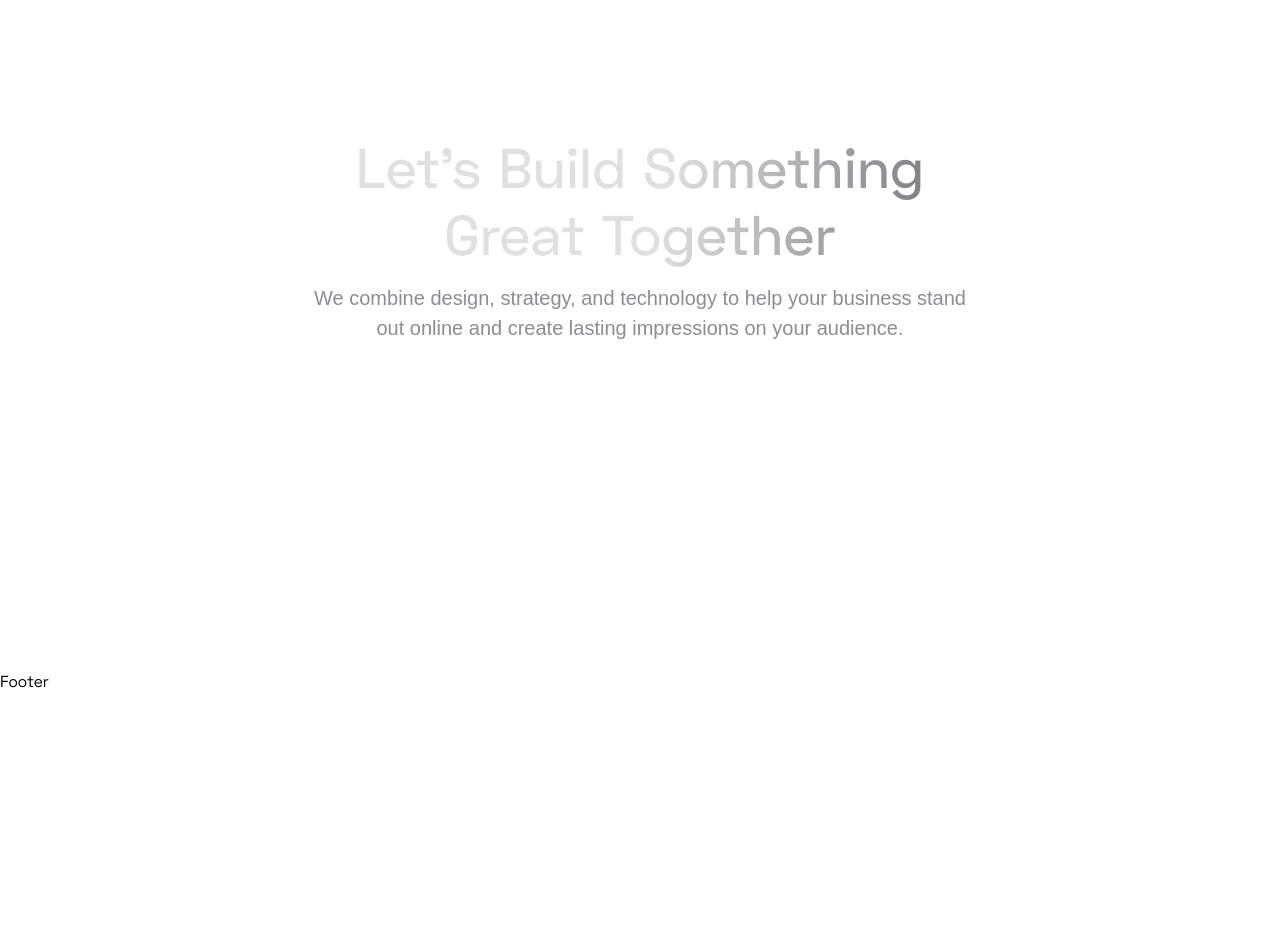
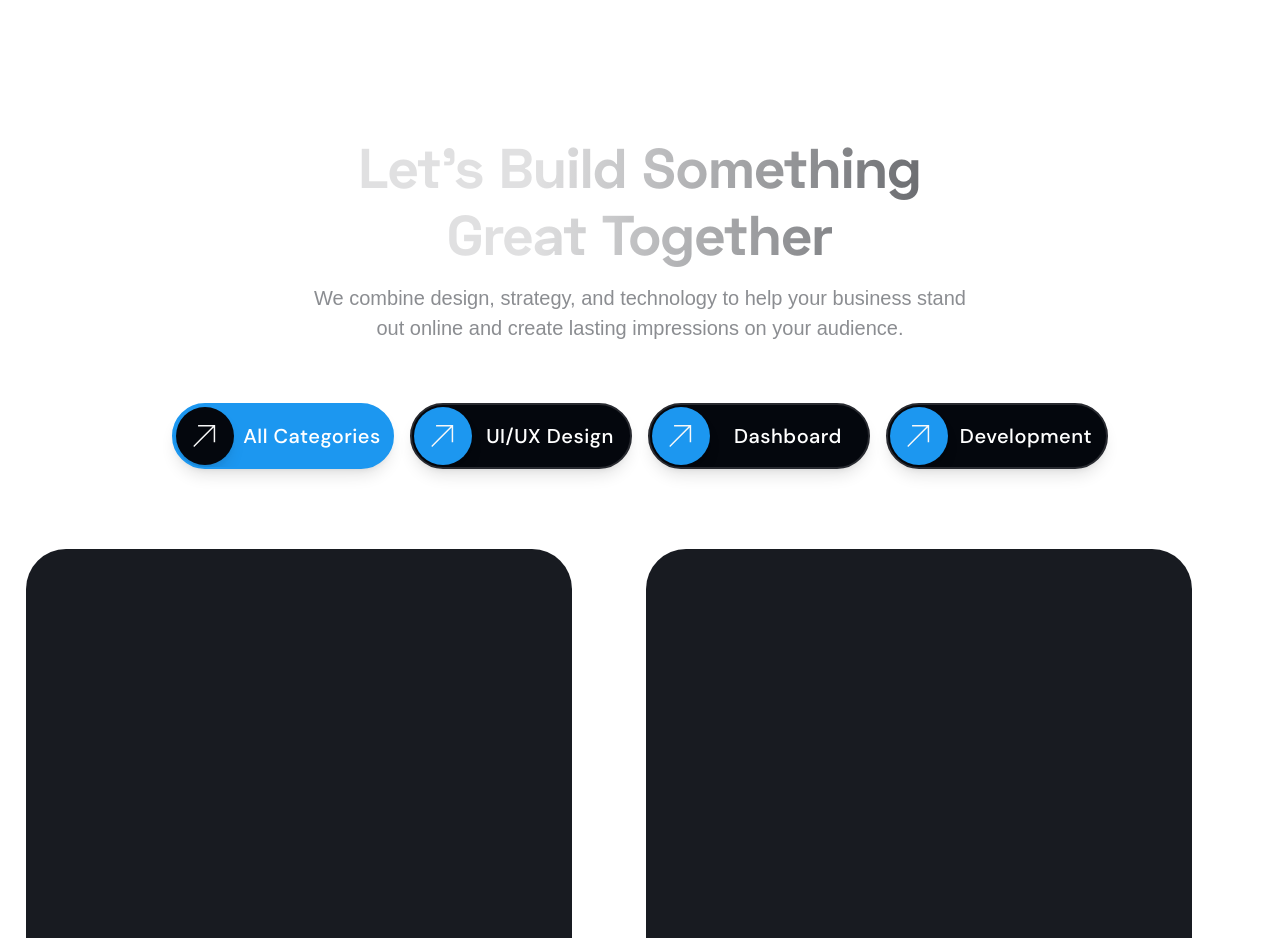
Before and after one commit to Levi9111/UIX-Design-Lab, a Next.js app: page / in a window 1280 px wide. Shown: the part 1000-1938 px from the top of the page. Before the commit the page ends 1693 px from the top, so only its background shows below. Built offline with nearby package versions, Linux system fonts and the light colour scheme; a web font is replaced by a local one.

Commit message:
service section updated

```diff
--- a/src/app/globals.css
+++ b/src/app/globals.css
@@ -22,6 +22,7 @@
   --color-gray-web: #b9b9bb;
   --color-granite: #62615d;
   --color-sky-blue: #1c97f0;
+  --color-charcoal-blue: #181b21;
 
   --font-space-grotesk: var(--font-space-grotesk), sans-serif;
   --font-dm-sans: var(--font-dm-sans), sans-serif;
@@ -55,16 +56,37 @@ body {
 }
 
 @utility break {
-  @apply hidden md:block;
+  @apply hidden  md:block;
 }
 
 @utility uix-title {
-  background: linear-gradient(96.64deg, #e0e0e1 51.66%, #04070d 100%);
-  @apply text-[56px] font-medium leading-120 tracking-1 text-center bg-clip-text text-transparent;
+  background: linear-gradient(96.64deg, #e0e0e1 41.66%, #04070d 100%);
+  @apply text-[56px] font-bold leading-120 tracking-1 text-center bg-clip-text text-transparent;
 }
 
 @utility uix-text-title {
   @apply font-normal text-xl text-roman-silver leading-150 tracking-0 text-center;
+}
+
+.gradient-border {
+  background: linear-gradient(
+    135deg,
+    rgba(226, 232, 240, 0.1) 0%,
+    rgba(226, 232, 240, 0.05) 100%
+  );
+}
+
+.glass-effect {
+  backdrop-filter: blur(10px);
+  background: rgba(26, 32, 44, 0.8);
+}
+
+.inner-shadow {
+  box-shadow: inset 0 4px 8px rgba(0, 0, 0, 0.3);
+}
+
+.subtle-glow {
+  box-shadow: 0 0 20px rgba(226, 232, 240, 0.1);
 }
 
 /*
--- a/src/components/Button.tsx
+++ b/src/components/Button.tsx
@@ -19,7 +19,7 @@ const Button = ({
 
   return (
     <motion.div
-      className='relative group inline-block w-full max-w-[222px] '
+      className='relative group inline-block min-w-[222px] font-dm-sans'
       onHoverStart={() => setIsHovered(true)}
       onHoverEnd={() => setIsHovered(false)}
       initial={{ y: 0 }}
@@ -39,7 +39,7 @@ const Button = ({
 
       <motion.button
         className={clsx(
-          'relative z-10 w-full min-w-[180px] h-[66px] sm:h-[60px] md:h-[66px] rounded-[35px] flex items-center justify-between gap-3 px-[2px] border-2 transition-all duration-300 ease-out shadow-lg overflow-hidden cursor-pointer',
+          'relative z-10 w-full min-w-[180px] h-[66px] sm:h-[60px] md:h-[66px] rounded-[35px] flex items-center justify-between gap-0 px-[2px] border-2 transition-all duration-300 ease-out shadow-lg overflow-hidden cursor-pointer',
           type === 1
             ? 'border-[#282A30] bg-rich-black hover:border-[#404248]'
             : 'border-sky-blue bg-sky-blue hover:border-sky-blue/80',
@@ -111,7 +111,7 @@ const Button = ({
         {/* Text with smooth reveal animation */}
         <motion.div
           className={clsx(
-            'relative z-20 flex-1 min-w-0 text-xl sm:text-lg md:text-xl font-medium tracking-wide text-center pr-4',
+            'relative z-20 flex-1 min-w-0 text-xl sm:text-lg md:text-xl font-medium tracking-wide text-center',
             '!text-white',
           )}
           animate={{
--- a/src/components/ProvidedServices.tsx
+++ b/src/components/ProvidedServices.tsx
@@ -1,3 +1,61 @@
+import Button from './Button';
+
+const navigationLinks = [
+  {
+    title: 'All Categories',
+    path: '',
+    type: 2,
+  },
+  {
+    title: 'UI/UX Design',
+    path: '',
+    type: 1,
+  },
+  {
+    title: 'Dashboard',
+    path: '',
+    type: 1,
+  },
+  {
+    title: 'Development',
+    path: '',
+    type: 1,
+  },
+];
+
+const serviceDetailsData = [
+  {
+    title: 'My Shell AI',
+    description:
+      'MyShell is building an AI consumer layer that connects users, creators, and open-source AI researchers.',
+  },
+  {
+    title: 'My Shell AI',
+    description:
+      'MyShell is building an AI consumer layer that connects users, creators, and open-source AI researchers.',
+  },
+  {
+    title: 'My Shell AI',
+    description:
+      'MyShell is building an AI consumer layer that connects users, creators, and open-source AI researchers.',
+  },
+  {
+    title: 'My Shell AI',
+    description:
+      'MyShell is building an AI consumer layer that connects users, creators, and open-source AI researchers.',
+  },
+  {
+    title: 'My Shell AI',
+    description:
+      'MyShell is building an AI consumer layer that connects users, creators, and open-source AI researchers.',
+  },
+  {
+    title: 'My Shell AI',
+    description:
+      'MyShell is building an AI consumer layer that connects users, creators, and open-source AI researchers.',
+  },
+];
+
 const ProvidedServices = () => {
   return (
     <section className='md:pt-20 md:pb-44'>
@@ -10,6 +68,34 @@ const ProvidedServices = () => {
           stand <br className='break' /> out online and create lasting
           impressions on your audience.
         </p>
+        {/* Navigation buttons */}
+        <div className='flex items-center justify-center gap-4 md:mb-20'>
+          {navigationLinks.map((navigation) => (
+            <Button key={navigation.title} type={navigation.type}>
+              {navigation.title}
+            </Button>
+          ))}
+        </div>
+
+        {/* Service descriptions */}
+        <div className='grid md:grid-cols-2 gap-3'>
+          {serviceDetailsData.map((serviceDetails, index) => (
+            <div
+              className='max-w-[546px] w-full min-h-[678px] h-max rounded-[40px] bg-charcoal-blue relative'
+              key={index}
+            >
+              <div className=''>{/* Image will be here */}</div>
+              <div className='h-[190px] w-full bg-background absolute bottom-0 left-0 rounded-b-[40px] inner-shadow border-b border-platinum/15 pl-8 pt-8 pr-6 pb-12'>
+                <h3 className='font-normal text-[33px] leading-120 tracking-2 mb-[18px] text-cultured'>
+                  {serviceDetails.title}
+                </h3>
+                <p className='font-dm-sans font-normal text-lg leading-150 tracking-0 text-roman-silver'>
+                  {serviceDetails.description}
+                </p>
+              </div>
+            </div>
+          ))}
+        </div>
       </div>
     </section>
   );
```
